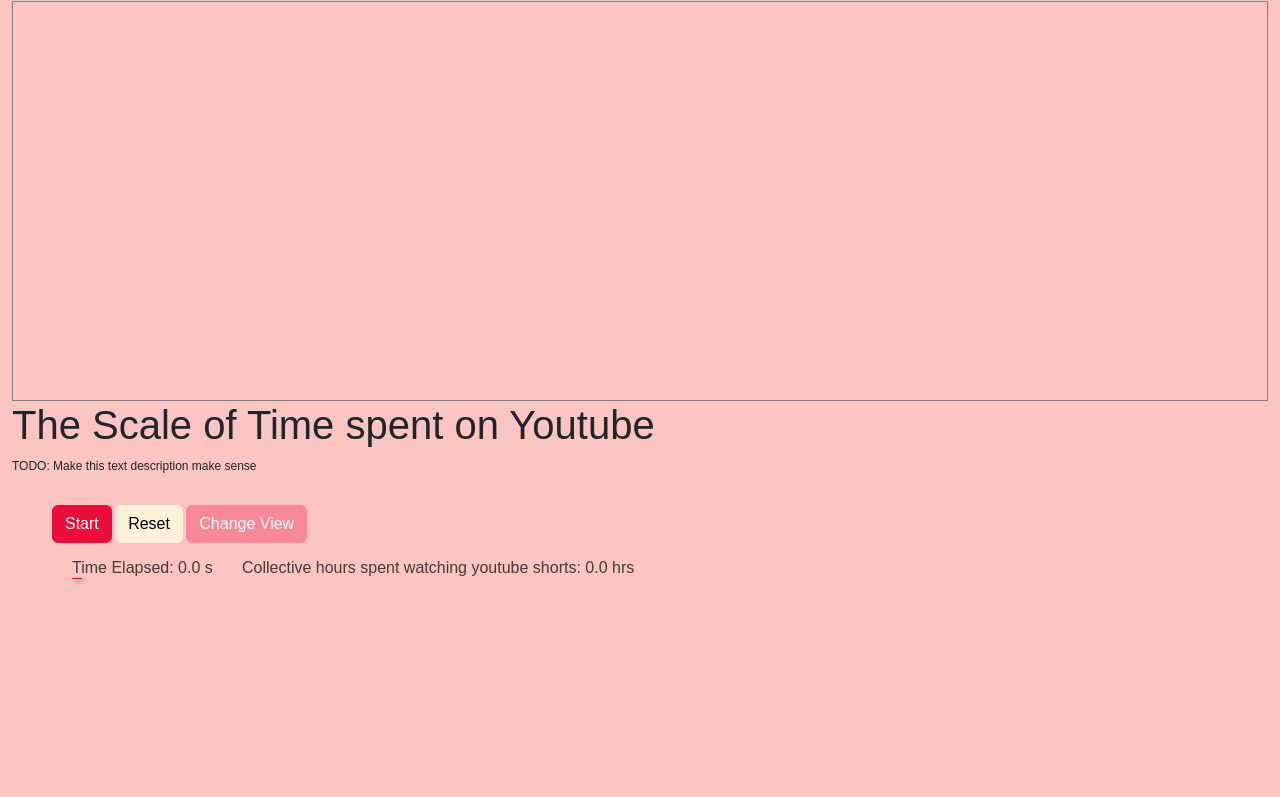
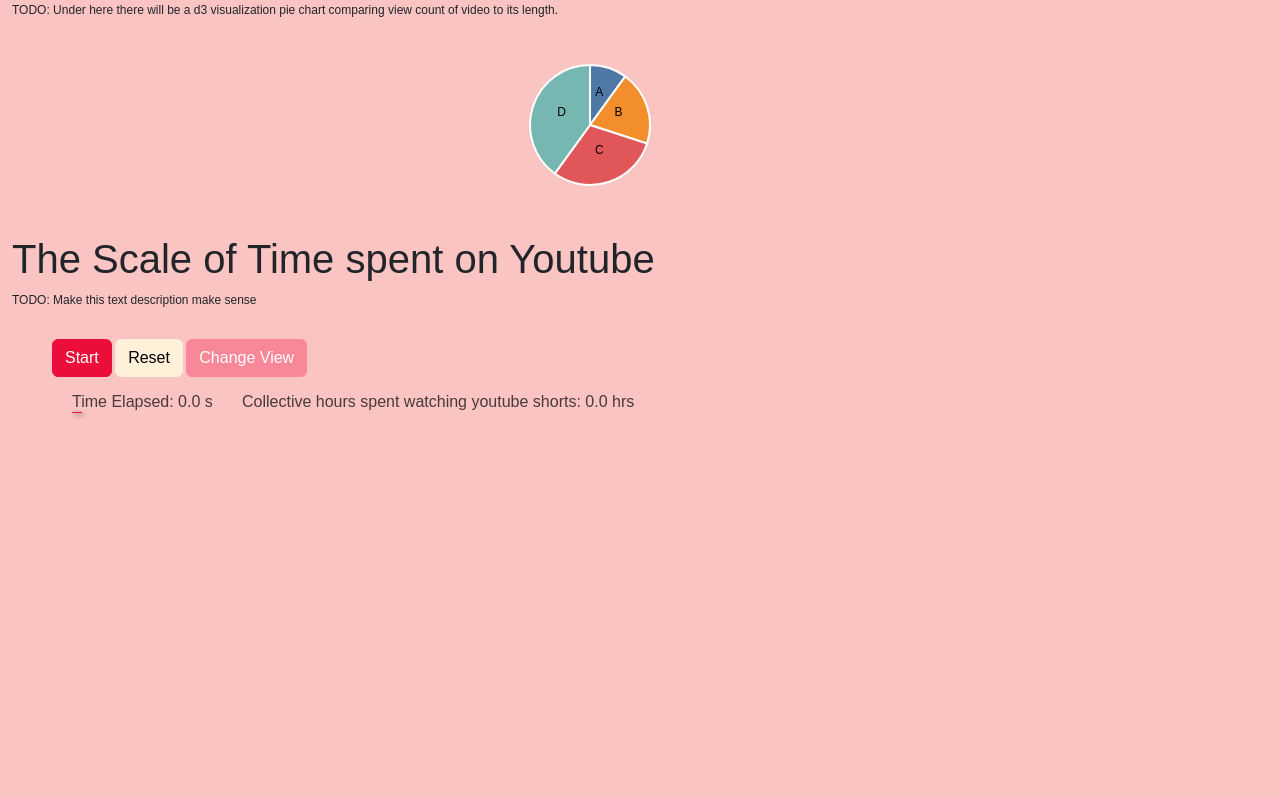
Before and after one commit to crob278/4460B, a plain HTML site: page index.html in a window 1280 px wide. Shown: the part 522-1319 px from the top of the page. Drawn offline with nearby package versions, Linux system fonts and the light colour scheme.

Commit message:
added final changes

```diff
--- a/index.html
+++ b/index.html
@@ -43,8 +43,9 @@
         </div>
         <div class="row">
             <div class="col">
-                <h1> views vs length - Ewuresi</h1>
-                <div id="viewsPieChartDiv" style="height: 400px; width: 100%; border: 1px solid gray;"" ></div>
+                <h1> Views vs Length - EA</h1>
+                <p>TODO: Under here there will be a d3 visualization pie chart comparing view count of video to its length.</p>
+                <div id="viewsPieChartDiv" style="height: 200px; width: 100%; " ></div>
             </div>
         </div>
         <div class="row">
@@ -69,7 +70,8 @@
         </div>
         <div class="row">
             <div class="col">
-                <h1> the yt dashboard one - Ewuresi </h1>
+                <h1> Top Videos by Category - EA </h1>
+                <p>TODO: dashboard visualization placed here that mimics youtube video page.</p>
                 <div id="ytDashDiv" style="height: 71vh; width: 100%;" ></div>
             </div>
         </div>
--- a/js/main.js
+++ b/js/main.js
@@ -19,7 +19,7 @@ function initMainPage(allDataArray) {
 
     // ytDashVis = new YtDashboard('ytDashDiv')
 
-    // viewsVis = new PieChart('viewsPieChartDiv')
+    viewsVis = new PieChart('viewsPieChartDiv')
 
     shortsVis = new ShortsVis('shortsChartDiv');
 
--- a/js/pieChart.js
+++ b/js/pieChart.js
@@ -9,7 +9,7 @@ class PieChart{
     initVis() {
         let vis = this;
 
-        vis.margin = { top: 10, right: 50, bottom: 10, left: 50 };
+        vis.margin = {top: 10, right: 50, bottom: 10, left: 50};
         vis.width =
             document.getElementById(vis.parentElement).getBoundingClientRect().width -
             vis.margin.left -
@@ -25,16 +25,43 @@ class PieChart{
             .attr("width", vis.width + vis.margin.left + vis.margin.right)
             .attr("height", vis.height + vis.margin.top + vis.margin.bottom)
             .append("g")
-            .attr("transform", `translate(${vis.margin.left}, ${vis.margin.top})`);
+            .attr("transform", `translate(${vis.width / 2}, ${vis.height / 2})`);
 
-        vis.svg
+        // Temporary dummy data
+        vis.data = [
+            { category: "A", value: 10 },
+            { category: "B", value: 20 },
+            { category: "C", value: 30 },
+            { category: "D", value: 40 },
+        ];
+
+        vis.pie = d3.pie()
+            .value(d => d.value)
+            .sort(null);
+
+        vis.arc = d3.arc()
+            .innerRadius(0)
+            .outerRadius(Math.min(vis.width, vis.height) / 3);
+
+        vis.color = d3.scaleOrdinal(d3.schemeTableau10);
+
+        vis.arcs = vis.svg.selectAll("path")
+            .data(vis.pie(vis.data))
+            .enter()
+            .append("path")
+            .attr("d", vis.arc)
+            .attr("fill", (d, i) => vis.color(i))
+            .attr("stroke", "white")
+            .attr("stroke-width", 2);
+
+        vis.svg.selectAll("text.label")
+            .data(vis.pie(vis.data))
+            .enter()
             .append("text")
-            .text("Title for Map")
-            .attr("x", vis.width / 2)
-            .attr("y", 30)
+            .attr("class", "label")
+            .attr("transform", d => `translate(${vis.arc.centroid(d)})`)
             .attr("text-anchor", "middle")
-            .attr("fill", "black")
-            .attr("font-size", "20px")
-            .attr("font-weight", "bold");
+            .attr("font-size", "12px")
+            .text(d => d.data.category);
     }
 }
```
